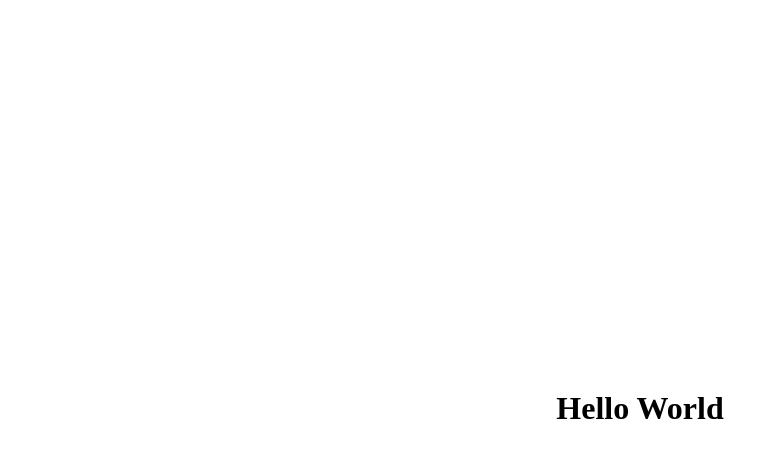
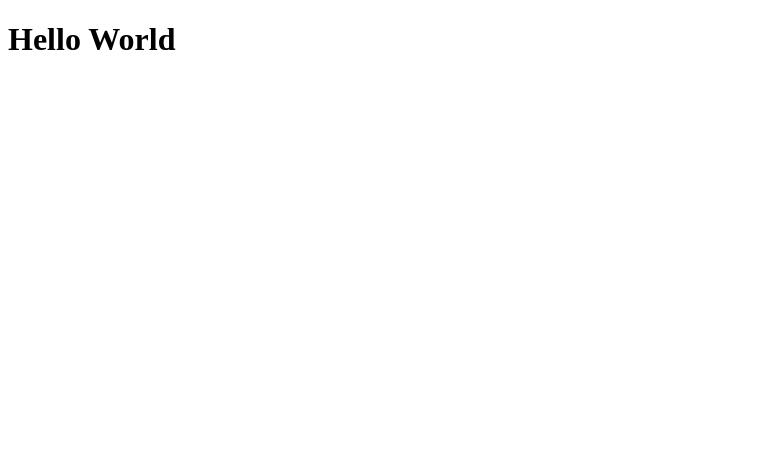
Before and after one commit to mahanAhr/final-project, a Next.js app: page / in a window 1280 px wide. Shown: the top 458 px of the page, without its empty margins (0-779 px from the left). Built offline with nearby package versions, Linux system fonts and the light colour scheme.

Commit message:
Add products and profile sections

```diff
--- a/package.json
+++ b/package.json
@@ -9,9 +9,11 @@
     "lint": "eslint"
   },
   "dependencies": {
+    "@tanstack/react-query": "^5.90.10",
     "next": "16.0.3",
     "react": "19.2.0",
-    "react-dom": "19.2.0"
+    "react-dom": "19.2.0",
+    "zustand": "^5.0.8"
   },
   "devDependencies": {
     "@tailwindcss/postcss": "^4",
--- a/src/app/page.tsx
+++ b/src/app/page.tsx
@@ -64,9 +64,5 @@
 //   );
 // }
 export default function Home() {
-  return (
-    <div style={{ display: 'flex', justifyContent: 'center', alignItems: 'center', height: '100vh' }}>
-      <h1>Hello World</h1>
-    </div>
-  )
+  return <h1>Hello World</h1>;
 }
```
Also changed, not shown: src/app/products/page.tsx (added, +7 -0 lines), src/app/profile/page.tsx (added, +7 -0 lines), src/app/layout.tsx (line endings or trailing spaces), 1 other file (tests, documents, lock files or other folders).
